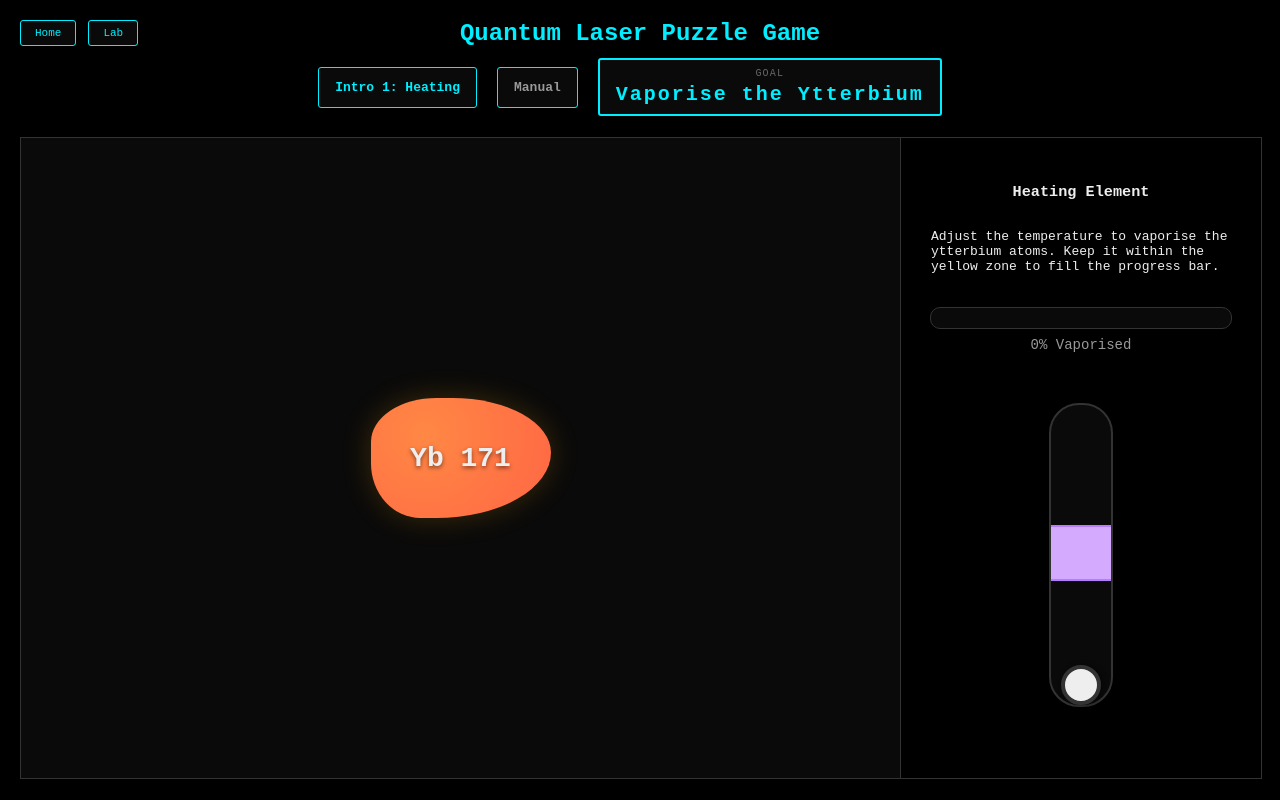
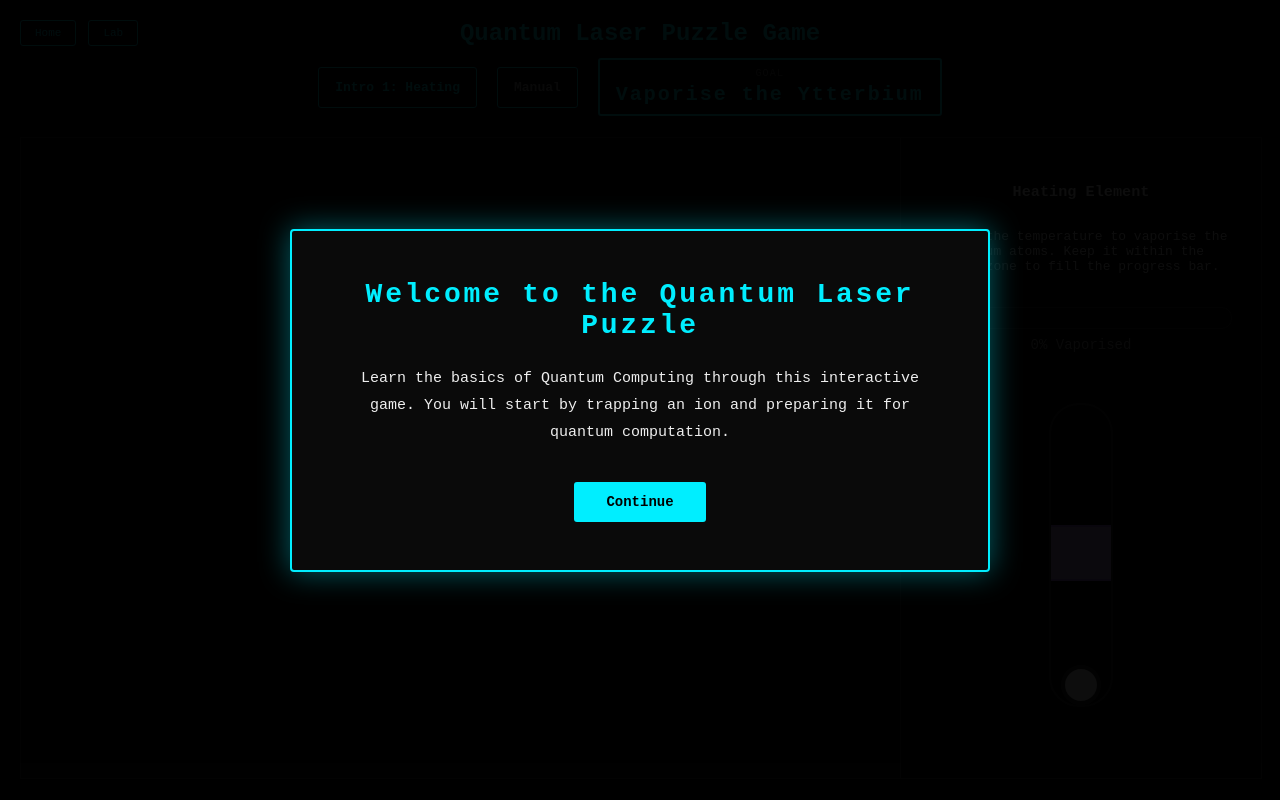
Before and after one commit to archie-sagers/quantum-educational-game, a Vue app in the folder quantum-project/: page / in a window 1280 px wide. Built offline with nearby package versions, Linux system fonts and the light colour scheme.

Commit message:
Added new welcome popup

```diff
--- a/quantum-project/index.html
+++ b/quantum-project/index.html
@@ -2,7 +2,7 @@
 <html lang="">
   <head>
     <meta charset="UTF-8">
-    <link rel="icon" href="/logo.ico">
+    <link rel="icon" type="image/x-icon" href="./logo.jpg?v=2" />
     <meta name="viewport" content="width=device-width, initial-scale=1.0">
     <title>Quantum Laser Puzzle</title>
   </head>
--- a/quantum-project/src/game/quantumgame.ts
+++ b/quantum-project/src/game/quantumgame.ts
@@ -432,5 +432,10 @@ export class Level {
 
 export const WELCOME_POPUP = {
   title: 'Welcome to the Quantum Laser Puzzle',
+  text: 'Learn the basics of Quantum Computing through this interactive game. You will start by trapping an ion and preparing it for quantum computation.'
+};
+
+export const MAIN_WELCOME_POPUP = {
+  title: 'Welcome to the Quantum Laser Puzzle',
   text: 'Explore how quantum logic transitions affect the probability state and phase of a qubit prior to final measurement.'
 };
--- a/quantum-project/src/pages/Home.vue
+++ b/quantum-project/src/pages/Home.vue
@@ -1,6 +1,6 @@
 <script setup lang="ts">
 import { ref, computed, onMounted, watch, nextTick } from 'vue'
-import { measureAll, getBlochAngle, getBlochLabel, checkWinCondition, calculateQuantumState, WELCOME_POPUP, Level, type IonQuantumState } from '@/game/quantumgame'
+import { measureAll, getBlochAngle, getBlochLabel, checkWinCondition, calculateQuantumState, WELCOME_POPUP, MAIN_WELCOME_POPUP,  Level, type IonQuantumState } from '@/game/quantumgame'
 import { LEVELS } from '@/game/levels'
 import ManualModal from '@/components/ManualModal.vue'
 import GameBoard from '@/components/GameBoard.vue'
@@ -40,7 +40,6 @@ const automatedDone = ref(false)
 const showPopup = ref(false)
 const popupIndex = ref(0)
 const tempPopup = ref<{ title: string; text: string } | null>(null)
-const showWelcome = ref(true)
 const showManual = ref(false)
 const gateInventory = ref<Record<string, number>>({})
 
@@ -284,6 +283,8 @@ function isGateLocked(localIndex: number) {
   return localIndex < prePlacedCount;
 }
 
+const showWelcome = ref(currentStage.value === 'heating')
+const showMainWelcome = ref(currentStage.value === 'main')
 
 // Popup Control
 // ------------------
@@ -516,6 +517,22 @@ onMounted(() => {
       </div>
     </div>
 
+    <div v-if="showWelcome" :class="styles.welcomeOverlay">
+        <div :class="styles.welcomeModal">
+          <div :class="styles.welcomeTitle">{{ WELCOME_POPUP.title }}</div>
+          <div :class="styles.welcomeText">{{ WELCOME_POPUP.text }}</div>
+          <button @click="closeWelcome()" :class="styles.welcomeBtn">Continue</button>
+        </div>
+      </div>
+
+    <div v-if="showMainWelcome" :class="styles.welcomeOverlay">
+        <div :class="styles.welcomeModal">
+          <div :class="styles.welcomeTitle">{{ MAIN_WELCOME_POPUP.title }}</div>
+          <div :class="styles.welcomeText">{{ MAIN_WELCOME_POPUP.text }}</div>
+          <button @click="showMainWelcome = false" :class="styles.welcomeBtn">Continue</button>
+        </div>
+      </div>
+
     <div v-if="currentStage !== 'main'" style="width: 100%; display: flex; flex-direction: column; flex: 1; margin-top: 10px;">
       <component
         :is="STAGE_CONFIG[currentStage]?.component"
@@ -532,13 +549,7 @@ onMounted(() => {
 
       <p :class="styles.hint">{{ level.hint }}</p>
 
-      <div v-if="showWelcome" :class="styles.welcomeOverlay">
-        <div :class="styles.welcomeModal">
-          <div :class="styles.welcomeTitle">{{ WELCOME_POPUP.title }}</div>
-          <div :class="styles.welcomeText">{{ WELCOME_POPUP.text }}</div>
-          <button @click="closeWelcome()" :class="styles.welcomeBtn">Continue</button>
-        </div>
-      </div>
+
 
     <!-- Main game area -->
     <div :class="styles.mainArea">
```
Also changed, not shown: quantum-project/public/logo.jpg (added).
